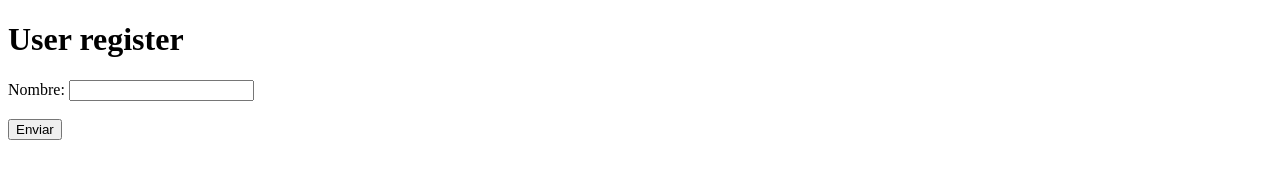
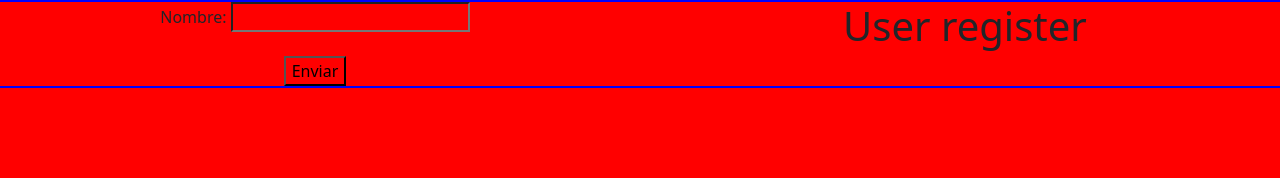
Before and after one commit to lordchief21/real_time_chat_Vanilla, a website: page public/index.html in a window 1280 px wide. Drawn offline with nearby package versions, Linux system fonts and the light colour scheme.

Commit message:
"Modeling Username login"

```diff
--- a/public/index.html
+++ b/public/index.html
@@ -6,16 +6,26 @@
         <meta http-equiv="X-UA-Compatible" content="IE=edge">
         <title></title>
         <meta name="description" content="">
+        <link href="https://cdn.jsdelivr.net/npm/bootstrap@5.3.2/dist/css/bootstrap.min.css" rel="stylesheet" integrity="sha384-T3c6CoIi6uLrA9TneNEoa7RxnatzjcDSCmG1MXxSR1GAsXEV/Dwwykc2MPK8M2HN" crossorigin="anonymous">
         <meta name="viewport" content="width=device-width, initial-scale=1">
-        <link rel="stylesheet" href="">
+        <link rel="stylesheet" href="index_style.css">
     </head>
-    <body>
-        <h1>User register</h1>
-        <form action="/" method="POST">
-            <label for="username">Nombre:</label>
-            <input type="text" id ="username" name ="nombre"><br><br>
-            <button  id='send' onclick="getUsername()">Enviar</button>
-        </form>
+    <body class = "grid text-center">
+
+        <div class="grid-login row">
+            <div class="first-column col">
+                <form action="/" method="POST">
+                    <label for="username">Nombre:</label>
+                    <input type="text" id ="username" name ="nombre"><br><br>
+                    <button  id='send' onclick="getUsername()">Enviar</button>
+                </form>
+            </div>
+            <div class = "second-column col">
+                <h1>User register</h1>
+            </div>
+        </div>
+
+
         <script>
             function getUsername(){
                 const user = document.getElementById("username").value;
--- /dev/null
+++ b/public/index_style.css
@@ -0,0 +1,7 @@
+* {
+    background-color: red;
+}
+
+body {
+    border: 2px solid blue;
+}
```
